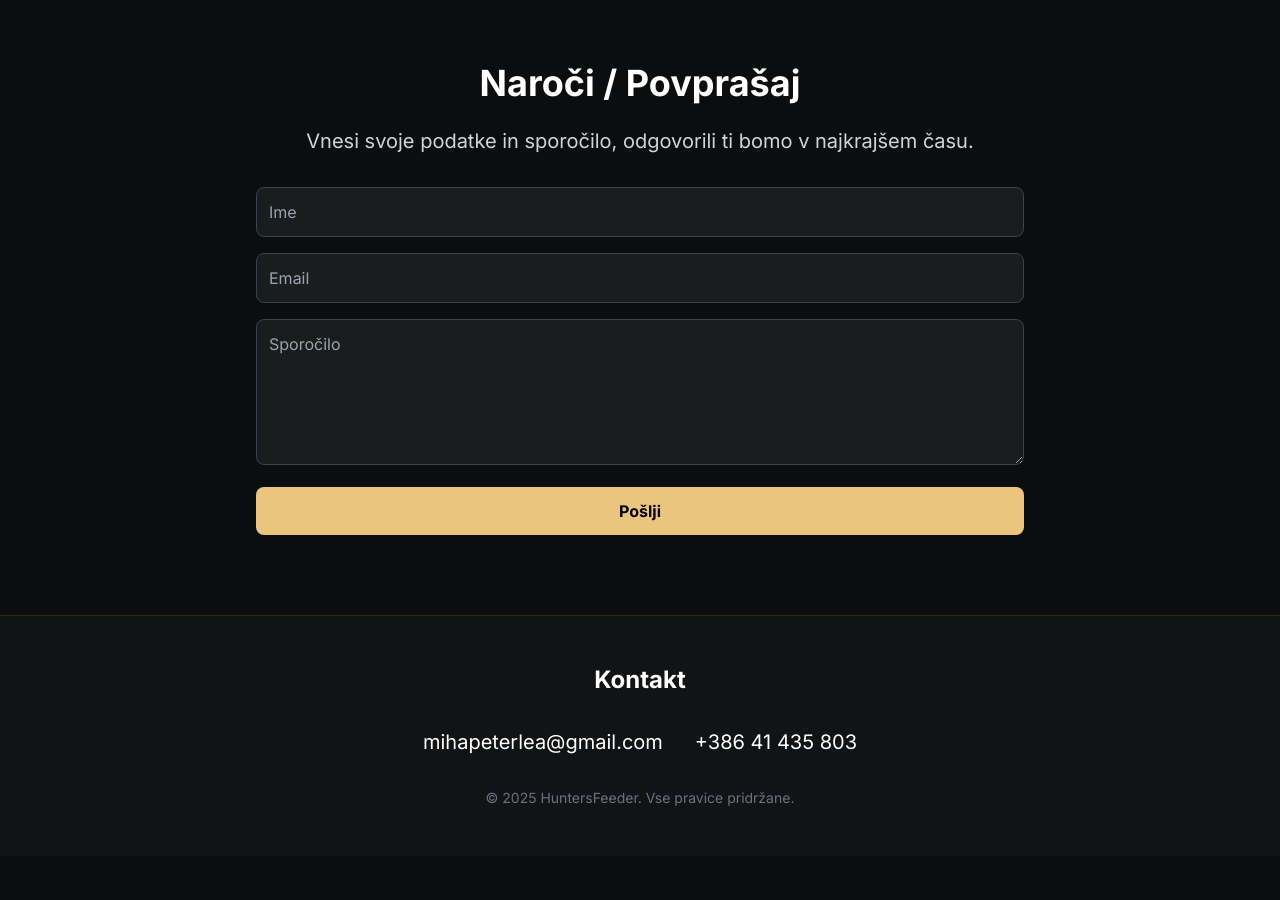
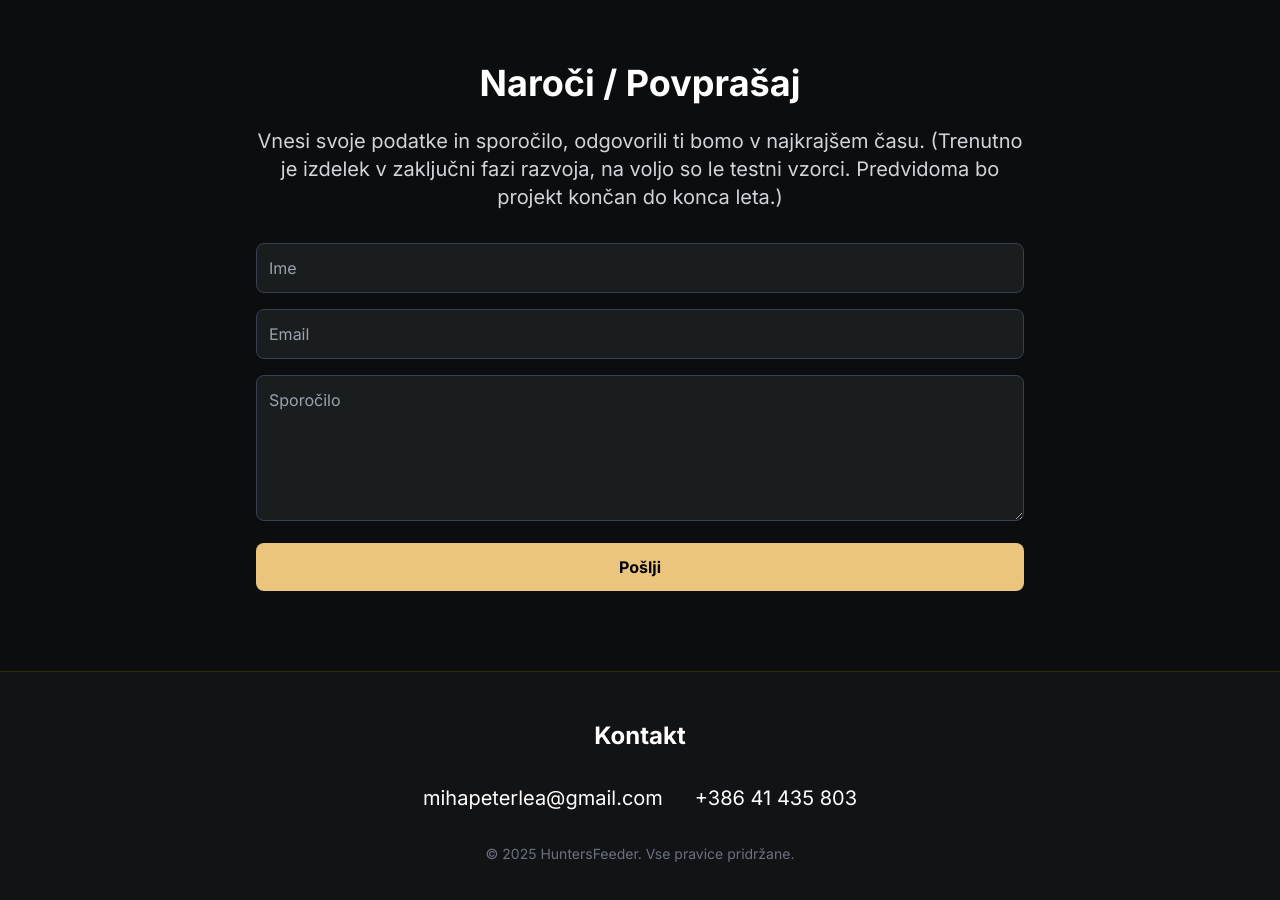
Before and after one commit to PeterleMiha/miha-portfolio, a plain HTML site: page index.html in a window 1280 px wide. Shown: the part 4180-5080 px from the top of the page. Before the commit the page ends 5036 px from the top, so only its background shows below. Drawn offline with nearby package versions, Linux system fonts and the light colour scheme.

Commit message:
Update index.html

```diff
--- a/index.html
+++ b/index.html
@@ -149,7 +149,7 @@
   <div class="max-w-3xl mx-auto text-center" data-aos="fade-up">
     <h2 class="text-4xl font-bold mb-6">Naroči / Povprašaj</h2>
     <p class="text-xl text-gray-300 mb-8">
-      Vnesi svoje podatke in sporočilo, odgovorili ti bomo v najkrajšem času.
+      Vnesi svoje podatke in sporočilo, odgovorili ti bomo v najkrajšem času. (Trenutno je izdelek v zaključni fazi razvoja, na voljo so le testni vzorci. Predvidoma bo projekt končan do konca leta.)
     </p>
 
     <form action="https://formspree.io/f/xyznjgvd" method="POST" class="space-y-4">
```
